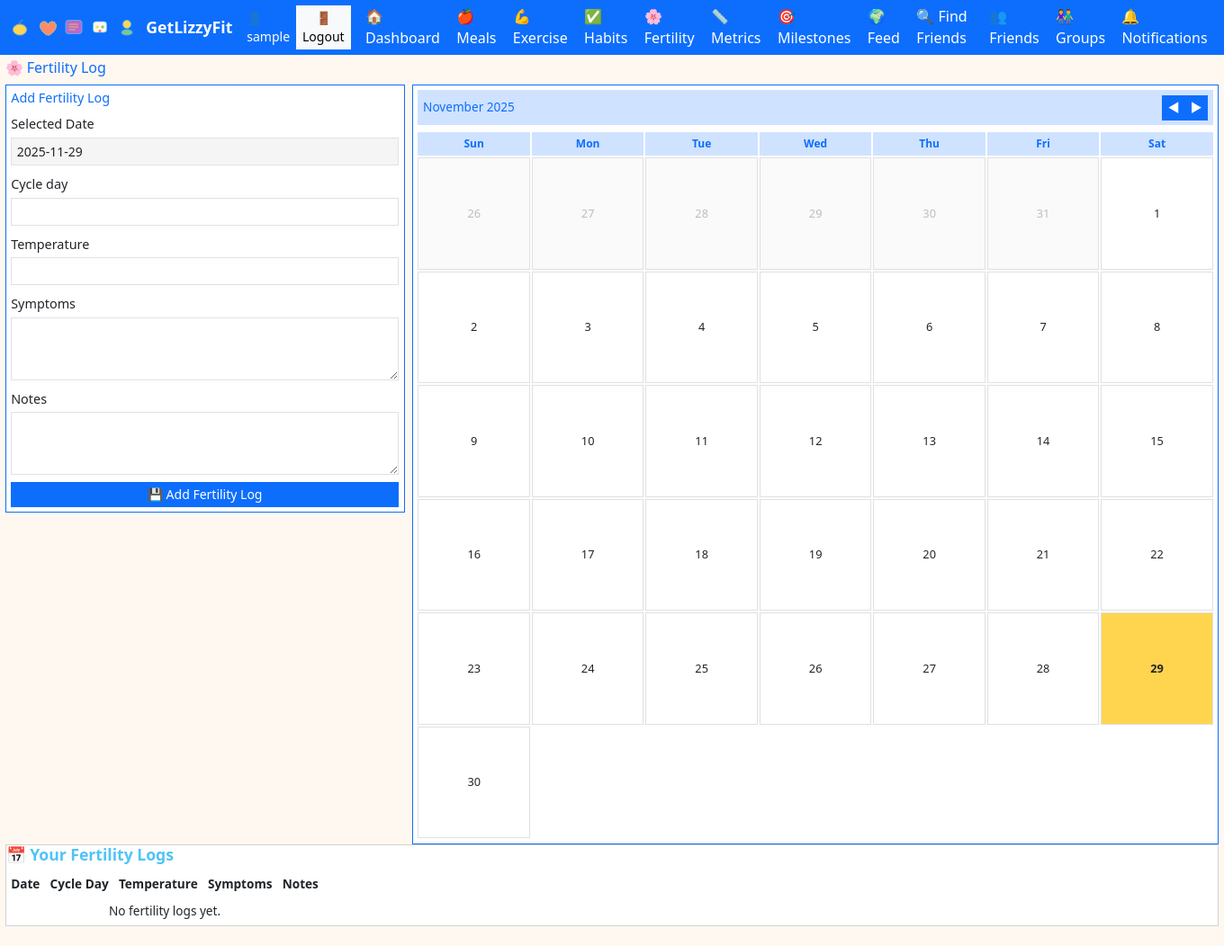
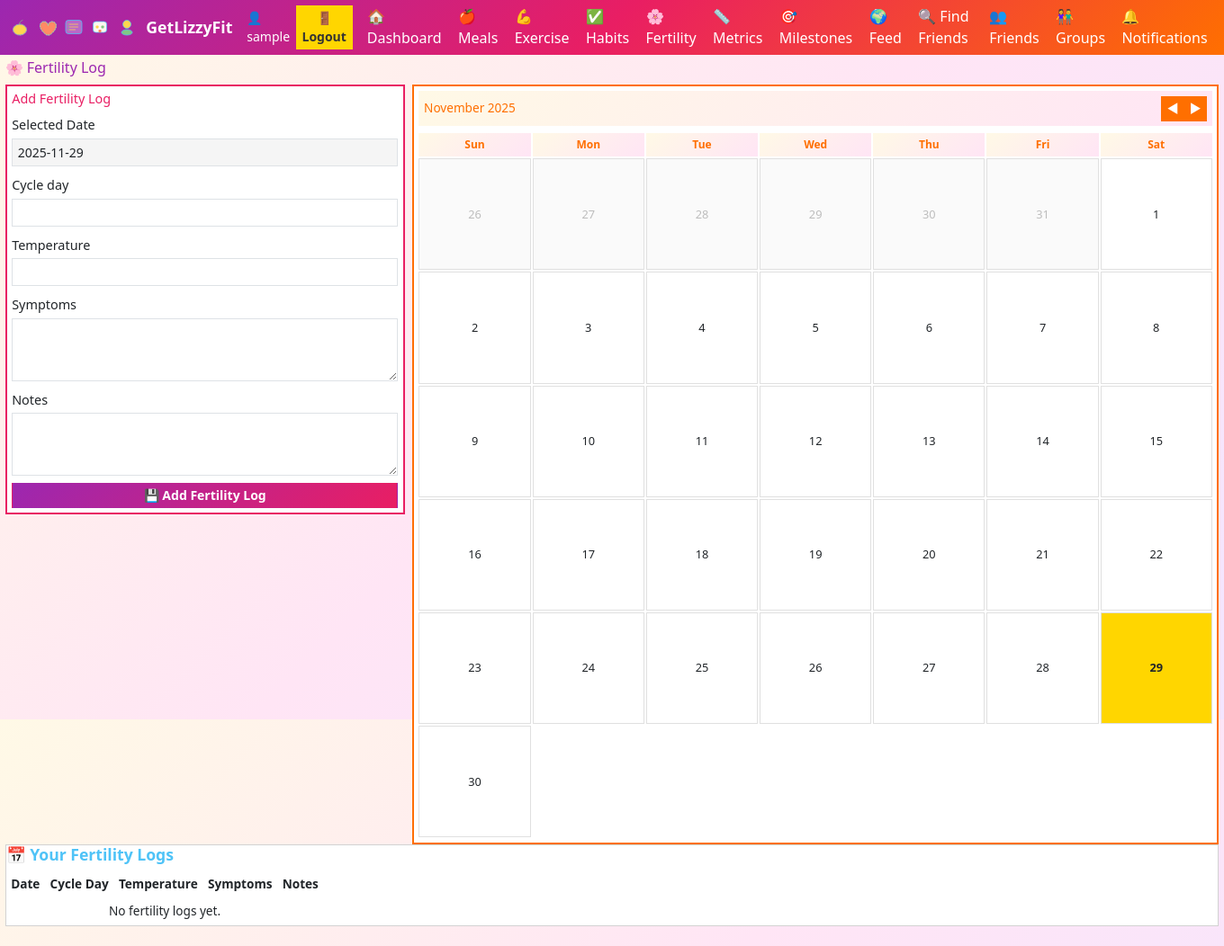
Before and after one commit to EKennard/Tracker, a Django app: page /fertility/ in a window 1360 px wide. Shown: the top 1052 px of the page at 90% size. Run offline with Django 5.2, Linux system fonts and the light colour scheme; a user stored in the database is signed in; tables that the repository leaves empty hold one stand-in row (values such as "Sample post"); data that the repository does not hold is empty.

Commit message:
Update color scheme to fun purple, pink, orange, and yellow - less blue

```diff
--- a/fertility/templates/fertility/fertility_log.html
+++ b/fertility/templates/fertility/fertility_log.html
@@ -13,8 +13,8 @@
     font-weight: bold;
     font-size: 0.75rem;
     padding: 0.25rem;
-    background: var(--bs-primary-bg-subtle);
-    color: var(--bs-primary);
+    background: linear-gradient(135deg, #FFF9E6, #FFE5F5);
+    color: #FF6F00;
   }
 
   .calendar-day {
@@ -32,7 +32,7 @@
   }
 
   .calendar-day:hover {
-    background: var(--bs-primary-bg-subtle);
+    background: #F3E5FF;
   }
 
   .calendar-day.other-month {
@@ -41,42 +41,42 @@
   }
 
   .calendar-day.today {
-    background: #FFD54F;
+    background: #FFD600;
     font-weight: bold;
   }
 
   .calendar-day.selected {
-    background: var(--bs-primary);
+    background: #9C27B0;
     color: white;
     font-weight: bold;
   }
 
   .calendar-day.has-log {
-    border: 2px solid var(--bs-success);
-    background: var(--bs-success-bg-subtle);
+    border: 2px solid #00C853;
+    background: #E8F5E9;
   }
 
   .calendar-day.has-log.selected {
-    background: var(--bs-primary);
-    border-color: var(--bs-success);
+    background: #9C27B0;
+    border-color: #00C853;
   }
 
   .day-indicator {
     font-size: 0.6rem;
     position: absolute;
     bottom: 1px;
-    color: var(--bs-success);
+    color: #00C853;
   }
 </style>
 
-<h1 class="h4 text-primary mb-2">🌸 Fertility Log</h1>
+<h1 class="h4 mb-2" style="color: #9C27B0;">🌸 Fertility Log</h1>
 
 <div class="row g-2">
   <!-- Form Column -->
   <div class="col-lg-4">
-    <div class="card border-primary">
+    <div class="card" style="border: 2px solid #E91E63;">
       <div class="card-body p-2">
-        <h2 class="h5 text-primary mb-2">Add Fertility Log</h2>
+        <h2 class="h5 mb-2" style="color: #E91E63;">Add Fertility Log</h2>
         <form method="post" id="fertility-form">
           {% csrf_token %}
           {{ form.non_field_errors }}
@@ -108,7 +108,7 @@
             {{ form.notes }}
           </div>
 
-          <button type="submit" class="btn btn-primary btn-sm w-100">💾 Add Fertility Log</button>
+          <button type="submit" class="btn btn-sm w-100" style="background: linear-gradient(135deg, #9C27B0, #E91E63); color: white; font-weight: bold;">💾 Add Fertility Log</button>
         </form>
       </div>
     </div>
@@ -116,13 +116,13 @@
 
   <!-- Calendar Column -->
   <div class="col-lg-8">
-    <div class="card border-primary">
+    <div class="card" style="border: 2px solid #FF6F00;">
       <div class="card-body p-2">
-        <div class="d-flex justify-content-between align-items-center mb-2 p-2 bg-primary-subtle">
-          <h3 class="h6 text-primary mb-0" id="calendar-month-year">Month Year</h3>
+        <div class="d-flex justify-content-between align-items-center mb-2 p-2" style="background: linear-gradient(135deg, #FFF9E6, #FFE5F5);">
+          <h3 class="h6 mb-0" id="calendar-month-year" style="color: #FF6F00;">Month Year</h3>
           <div class="btn-group btn-group-sm">
-            <button type="button" class="btn btn-primary btn-sm" onclick="previousMonth()">◀</button>
-            <button type="button" class="btn btn-primary btn-sm" onclick="nextMonth()">▶</button>
+            <button type="button" class="btn btn-sm" style="background: #FF6F00; color: white;" onclick="previousMonth()">◀</button>
+            <button type="button" class="btn btn-sm" style="background: #FF6F00; color: white;" onclick="nextMonth()">▶</button>
           </div>
         </div>
         <div class="calendar-grid" id="calendar-grid">
--- a/static/css/style.css
+++ b/static/css/style.css
@@ -1,6 +1,56 @@
 /* ============================= */
 /* Bootstrap Overrides for Sharp Corners & Tight Spacing */
 /* ============================= */
+
+/* Fun Color Scheme - Purple, Pink, Yellow, Orange */
+:root {
+    --bs-primary: #9C27B0;
+    --bs-primary-rgb: 156, 39, 176;
+    --bs-secondary: #FF6F00;
+    --bs-secondary-rgb: 255, 111, 0;
+    --bs-success: #00C853;
+    --bs-success-rgb: 0, 200, 83;
+    --bs-warning: #FFD600;
+    --bs-warning-rgb: 255, 214, 0;
+    --bs-danger: #FF1744;
+    --bs-danger-rgb: 255, 23, 68;
+    --bs-info: #FF4081;
+    --bs-info-rgb: 255, 64, 129;
+    --bs-primary-bg-subtle: #F3E5F5;
+    --bs-success-bg-subtle: #E8F5E9;
+}
+
+.bg-primary,
+.btn-primary,
+.navbar.bg-primary {
+    background-color: #9C27B0 !important;
+    border-color: #9C27B0 !important;
+}
+
+.text-primary {
+    color: #9C27B0 !important;
+}
+
+.border-primary {
+    border-color: #9C27B0 !important;
+}
+
+.btn-primary:hover {
+    background-color: #7B1FA2 !important;
+    border-color: #7B1FA2 !important;
+}
+
+.btn-outline-primary {
+    color: #9C27B0;
+    border-color: #9C27B0;
+}
+
+.btn-outline-primary:hover,
+.btn-outline-primary.active {
+    background-color: #9C27B0 !important;
+    border-color: #9C27B0 !important;
+    color: white !important;
+}
 
 /* SHARP CORNERS - Remove all border radius */
 .card,
@@ -134,16 +184,18 @@ h6, .h6 { font-size: 0.85rem; margin-bottom: 0.15rem; }
 
 /* Body */
 body {
-    background: #FFF8F0;
+    background: linear-gradient(135deg, #FFF9E6 0%, #FFE5F5 50%, #F3E5FF 100%);
+    background-attachment: fixed;
 }
 
 /* Progress Bar */
 .progress {
     height: 20px;
+    background-color: #F3E5F5;
 }
 
 .progress-bar {
-    background: linear-gradient(90deg, var(--bs-primary), var(--bs-success));
+    background: linear-gradient(90deg, #9C27B0, #FF6F00, #FFD600);
 }
 
 /* Toast Messages */
@@ -189,9 +241,10 @@ body {
 }
 
 .activity-item {
-    border-left: 2px solid var(--bs-primary);
+    border-left: 3px solid #FF6F00;
     padding: 0.25rem;
     margin: 0.15rem 0;
+    background: linear-gradient(90deg, rgba(255,111,0,0.05) 0%, transparent 100%);
 }
 
 .activity-icon {
@@ -235,13 +288,14 @@ body {
 }
 
 .invitation-card {
-    border-left: 2px solid var(--bs-warning);
+    border-left: 3px solid #FFD600;
     padding: 0.35rem;
     margin: 0.15rem 0;
+    background: linear-gradient(90deg, rgba(255,214,0,0.1) 0%, transparent 100%);
 }
 
 .member-card-creator {
-    border-color: var(--bs-warning) !important;
+    border-color: #FF6F00 !important;
     padding: 0.35rem;
 }
 
--- a/templates/base.html
+++ b/templates/base.html
@@ -14,7 +14,7 @@
     {% if user.is_authenticated %}
         {% if request.path != '/users/create-profile/' %}
         <!-- Bootstrap Navbar -->
-        <nav class="navbar navbar-expand-lg bg-primary sticky-top p-1">
+        <nav class="navbar navbar-expand-lg sticky-top p-1" style="background: linear-gradient(135deg, #9C27B0 0%, #E91E63 50%, #FF6F00 100%);">
             <div class="container-fluid px-2">
                 <!-- Brand -->
                 <a class="navbar-brand text-white fw-bold d-flex align-items-center gap-2" href="/">
@@ -29,7 +29,7 @@
                 <!-- User info + Logout (Desktop) -->
                 <div class="d-none d-lg-flex align-items-center gap-2 text-white me-2">
                     <span class="small">👤 {{ user.username }}</span>
-                    <a href="/accounts/logout/" class="btn btn-sm btn-light">🚪 Logout</a>
+                    <a href="/accounts/logout/" class="btn btn-sm" style="background: #FFD600; color: #333; font-weight: bold;">🚪 Logout</a>
                 </div>
 
                 <!-- Toggler for mobile -->
@@ -59,15 +59,15 @@
 
         <!-- Bootstrap Offcanvas for Mobile -->
         <div class="offcanvas offcanvas-end" tabindex="-1" id="navbarOffcanvas">
-            <div class="offcanvas-header bg-primary text-white">
+            <div class="offcanvas-header text-white" style="background: linear-gradient(135deg, #9C27B0, #E91E63);">
                 <h5 class="offcanvas-title">Menu</h5>
                 <button type="button" class="btn-close btn-close-white" data-bs-dismiss="offcanvas"></button>
             </div>
             <div class="offcanvas-body p-0">
                 <div class="d-flex flex-column">
-                    <div class="bg-light p-3 border-bottom">
-                        <div class="small mb-2">👤 {{ user.username }}</div>
-                        <a href="/accounts/logout/" class="btn btn-sm btn-primary w-100">🚪 Logout</a>
+                    <div class="p-3 border-bottom" style="background: linear-gradient(135deg, #FFF9E6, #FFE5F5);">
+                        <div class="small mb-2 fw-bold" style="color: #9C27B0;">👤 {{ user.username }}</div>
+                        <a href="/accounts/logout/" class="btn btn-sm w-100" style="background: #FFD600; color: #333; font-weight: bold;">🚪 Logout</a>
                     </div>
                     <a href="/users/dashboard/" class="p-3 border-bottom text-decoration-none text-dark">🏠 Dashboard</a>
                     <a href="/meals/log/" class="p-3 border-bottom text-decoration-none text-dark">🍎 Meals</a>
@@ -86,7 +86,7 @@
         </div>
         {% endif %}
     {% else %}
-        <div class="card border-primary m-3 p-3 text-center">
+        <div class="card m-3 p-3 text-center" style="border: 3px solid #9C27B0; background: linear-gradient(135deg, #FFF9E6, #FFE5F5);">
             <div class="d-flex justify-content-center align-items-center gap-2 mb-2">
                 <img src="{% static 'icons/apple-doodle.svg' %}" width="32" alt="Meals">
                 <img src="{% static 'icons/heart-doodle.svg' %}" width="32" alt="Health">
@@ -95,11 +95,11 @@
                 <img src="{% static 'icons/user-doodle.svg' %}" width="32" alt="Profile">
             </div>
             <h1 class="h3 mb-0">
-                <a href="/" class="text-decoration-none text-primary">GetLizzyFit</a>
+                <a href="/" class="text-decoration-none" style="color: #9C27B0;">GetLizzyFit</a>
             </h1>
         </div>
         <div class="text-center mb-3">
-            <a href="/accounts/login/" class="btn btn-primary">Login</a>
+            <a href="/accounts/login/" class="btn" style="background: linear-gradient(135deg, #9C27B0, #E91E63); color: white; font-weight: bold;">Login</a>
         </div>
     {% endif %}
 
```
Also changed, not shown: users/templates/users/dashboard.html (+24 -24 lines).
